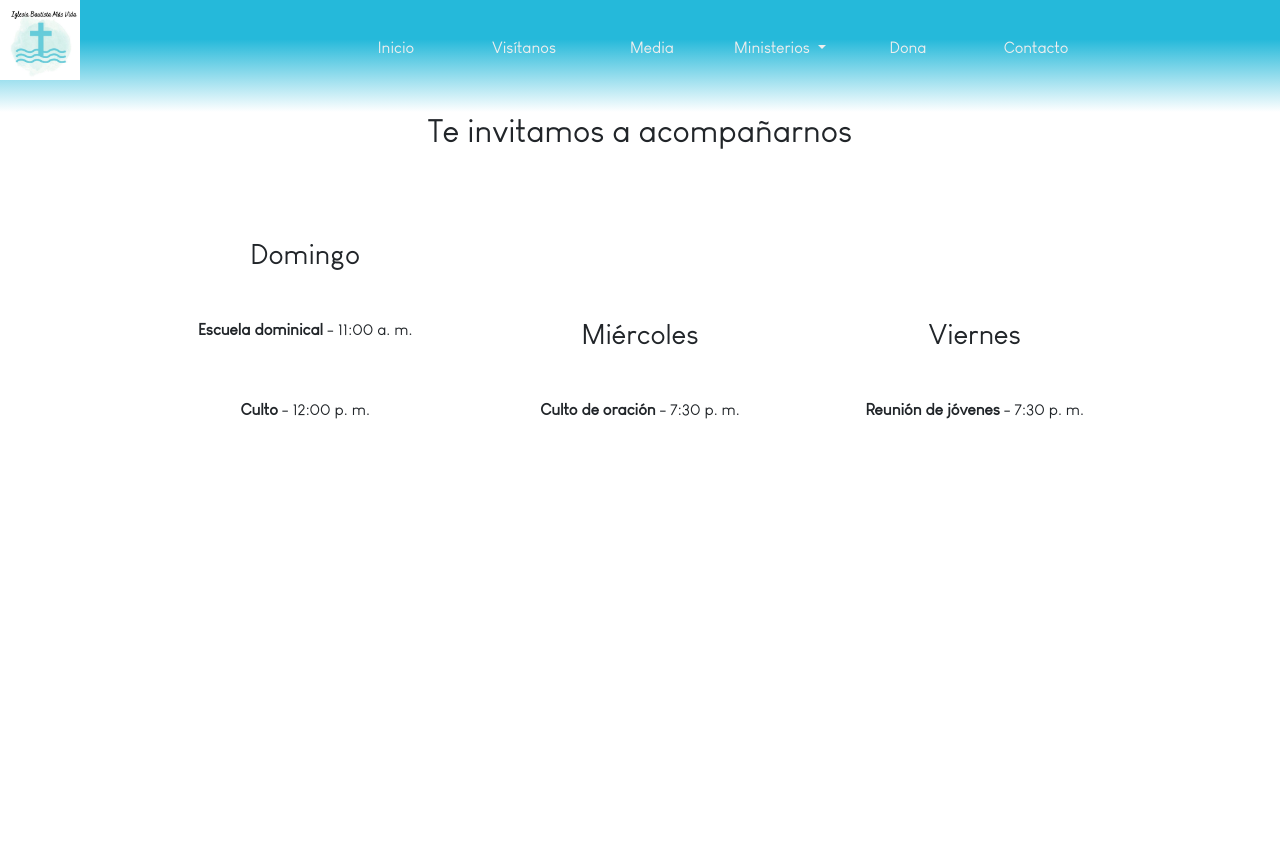
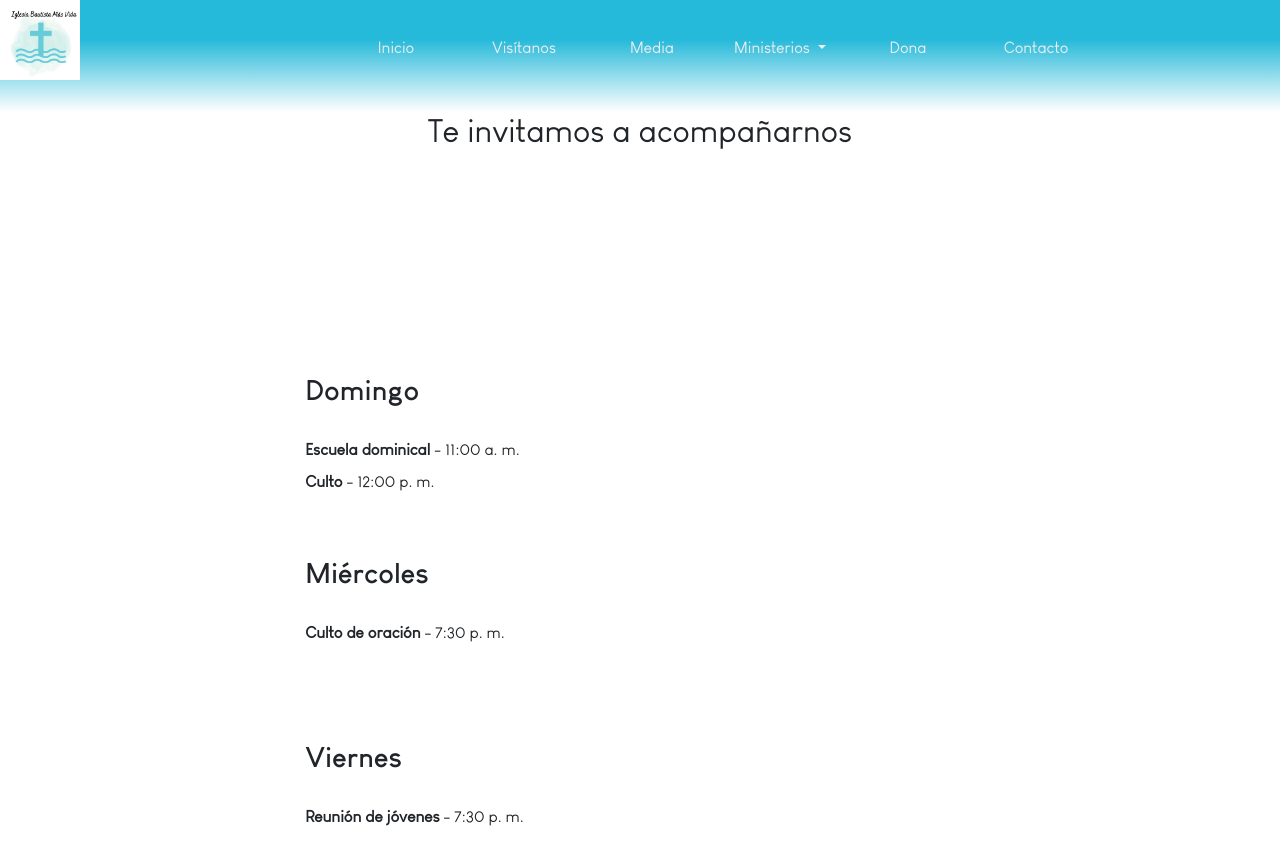
Before and after one commit to mmorac/ibmvweb, an Angular app: page /visitanos in a window 1280 px wide. Shown: the top 864 px of the page. Before the commit the page ends 800 px from the top, so only its background shows below. Built offline with nearby package versions, Linux system fonts and the light colour scheme.

Commit message:
Mejorando despliegue de horarios
Se cambió el despliegue de horarios.

Se agregó la fuente LouisGeorgeCafeBold.

Se cambió la fuente de algunos títulos en los horarios.

```diff
--- a/src/app/componentes/visitanos/visitanos.component.css
+++ b/src/app/componentes/visitanos/visitanos.component.css
@@ -1,29 +1,29 @@
 .encabezado{
     text-align: center;
+    margin-bottom: 20%;
 }
 
 .horario{
-    height: 20rem;
-    margin-top: 5rem;
-    width: 20%;
-    margin-left: 10%;
-    text-align: center;
-    display: inline-block;
+    height: 8rem;
+    width: 60%;
+    margin-left: 20%;
+    margin-bottom: 5%;
 }
 
 .dia{
+    font-family: LouisGeorgeCafeBold;
     display: grid;
     position: inherit;
-    height: 5rem;
+    height: 50%;
     vertical-align: middle;
 }
 
 
 .reuniones{
     display: block;
-    height: 15rem;
+    height: 25%;
 }
 
 .reunion{
-    height: 5rem;
+    height: 100%;
 }
--- a/src/index.html
+++ b/src/index.html
@@ -2,7 +2,7 @@
 <html lang="en">
 <head>
   <meta charset="utf-8">
-  <title>IBMV</title>
+  <title>Iglesia Bautista Más Vida</title>
   <base href="/">
   <meta name="viewport" content="width=device-width, initial-scale=1">
   <link rel="icon" type="image/x-icon" href="favicon.ico">
--- a/src/styles.css
+++ b/src/styles.css
@@ -3,6 +3,12 @@
     src: url('../src/assets/Fuentes/Louis_George_Cafe/LouisGeorgeCafe.ttf');
 }
 
+@font-face {
+    font-family: LouisGeorgeCafeBold;
+    src: url('../src/assets/Fuentes/Louis_George_Cafe/LouisGeorgeCafeBold.ttf');
+}
+
+
 body{
     font-family: LouisGeorgeCafe;
 }
```
